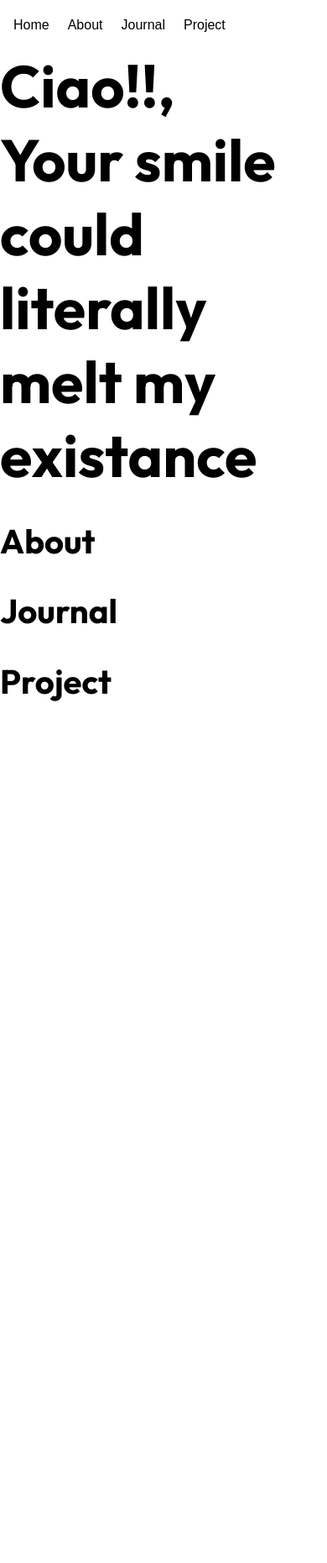
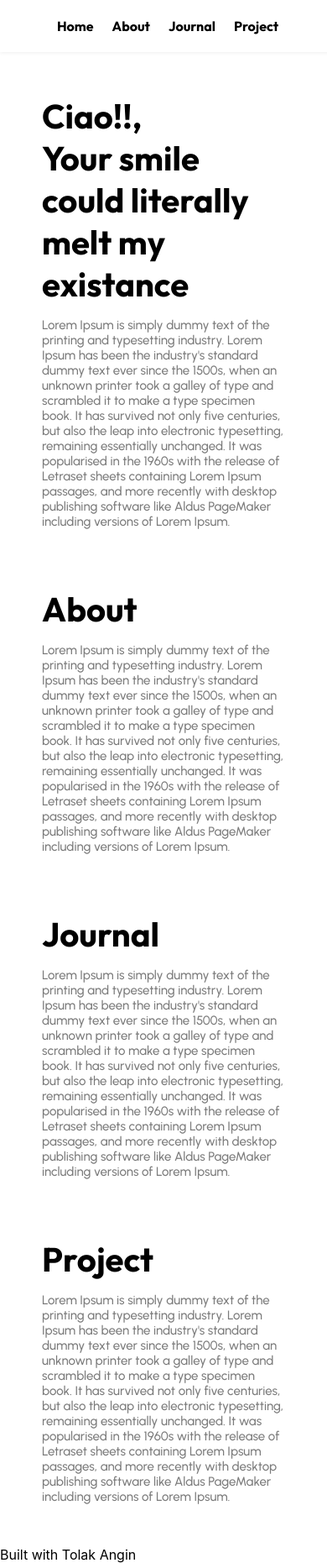
Before and after one commit to Fitriawan-Arya-N/web-portofolio-arya, a React (Create React App) app: page / in a window 390 px wide. Shown: the whole page at 84% size. Before the commit the page ends 846 px from the top, so only its background shows below. Built offline with nearby package versions, Linux system fonts and the light colour scheme.

Commit message:
Tambah Animasi ease-in

```diff
--- a/src/App.js
+++ b/src/App.js
@@ -4,6 +4,7 @@ import HomePage from './pages/HomePage'; // Impor halaman Home
 import About from './pages/About'; // Impor halaman About
 import Journal from './pages/Journal'; // Impor halaman Journal
 import Project from './pages/Project'; // Impor halaman Project
+import Footer from './components/Footer';
 
 
 const App = () => {
@@ -14,6 +15,7 @@ const App = () => {
       <About /> {/* Tampilkan halaman About */}
       <Journal /> {/* Tampilkan halaman Journal */}
       <Project /> {/* Tampilkan halaman Project */}
+      <Footer />
     </div>
   );
 };
--- a/src/components/Footer.js
+++ b/src/components/Footer.js
@@ -0,0 +1,16 @@
+import React from 'react';
+// import "../styles/Footer.css";
+
+const Footer = () => {
+  return (
+    <header className="footer">
+      <nav>
+        <ul>
+          <li>Built with Tolak Angin</li>
+        </ul>
+      </nav>
+    </header>
+  );
+};
+
+export default Footer;
--- a/src/components/Header.js
+++ b/src/components/Header.js
@@ -4,7 +4,11 @@ import "../styles/Header.css";
 const scrollToSection = (sectionId) => {
   const section = document.getElementById(sectionId);
   if (section) {
-    section.scrollIntoView({ behavior: "smooth" });
+    const headerHeight = document.querySelector('.header').offsetHeight;
+    const yOffset = -headerHeight; // Adjust this value if needed
+    const y = section.getBoundingClientRect().top + window.pageYOffset + yOffset;
+
+    window.scrollTo({ top: y, behavior: 'smooth' });
   }
 };
 
--- a/src/pages/About.js
+++ b/src/pages/About.js
@@ -1,11 +1,37 @@
-import React from 'react';
+// about.js
+
+import React, { useRef, useEffect } from 'react';
 import '../styles/About.css';
 
 const About = () => {
+  const aboutRef = useRef(null);
+
+  useEffect(() => {
+    const aboutElement = aboutRef.current;
+
+    const handleScroll = () => {
+      const { top } = aboutElement.getBoundingClientRect();
+      const windowHeight = window.innerHeight;
+
+      if (top < windowHeight * 0.75) {
+        aboutElement.classList.add('fade-in');
+        window.removeEventListener('scroll', handleScroll);
+      }
+    };
+
+    window.addEventListener('scroll', handleScroll);
+
+    return () => {
+      window.removeEventListener('scroll', handleScroll);
+    };
+  }, []);
+
   return (
-    <div id="about" className="AboutTitle">
-      <h2>About</h2>
-      {/* Isi konten untuk halaman About */}
+    <div ref={aboutRef} className="container-about">
+      <div id="about" className="AboutTitle">
+        <h2>About</h2>
+        <p className="about-text">Lorem Ipsum is simply dummy text of the printing and typesetting industry. Lorem Ipsum has been the industry's standard dummy text ever since the 1500s, when an unknown printer took a galley of type and scrambled it to make a type specimen book. It has survived not only five centuries, but also the leap into electronic typesetting, remaining essentially unchanged. It was popularised in the 1960s with the release of Letraset sheets containing Lorem Ipsum passages, and more recently with desktop publishing software like Aldus PageMaker including versions of Lorem Ipsum.</p>
+      </div>
     </div>
   );
 };
--- a/src/pages/HomePage.js
+++ b/src/pages/HomePage.js
@@ -1,17 +1,40 @@
-import React from 'react';
+// HomePage.js
+
+import React, { useRef, useEffect } from 'react';
 import '../styles/HomePage.css';
 
 const HomePage = () => {
+  const homeRef = useRef(null);
+
+  useEffect(() => {
+    const homeElement = homeRef.current;
+
+    const handleScroll = () => {
+      const { top } = homeElement.getBoundingClientRect();
+      const windowHeight = window.innerHeight;
+
+      if (top < windowHeight * 0.75) {
+        homeElement.classList.add('fade-in');
+        window.removeEventListener('scroll', handleScroll);
+      }
+    };
+
+    window.addEventListener('scroll', handleScroll);
+
+    return () => {
+      window.removeEventListener('scroll', handleScroll);
+    };
+  }, []);
 
   return (
-    <div>
-      {/* Content */}
+    <div ref={homeRef} className="container-home">
       <div id="home" className="HomeTitle">
-      <h2>Ciao!!, <br/>Your smile could literally <br/>melt my existance </h2>
-        {/* Isi konten untuk halaman Home */}
+        <h2>Ciao!!, <br/>Your smile could literally <br/>melt my existance </h2>
+        <p className="home-text">Lorem Ipsum is simply dummy text of the printing and typesetting industry. Lorem Ipsum has been the industry's standard dummy text ever since the 1500s, when an unknown printer took a galley of type and scrambled it to make a type specimen book. It has survived not only five centuries, but also the leap into electronic typesetting, remaining essentially unchanged. It was popularised in the 1960s with the release of Letraset sheets containing Lorem Ipsum passages, and more recently with desktop publishing software like Aldus PageMaker including versions of Lorem Ipsum.</p>
       </div>
     </div>
   );
 };
 
+
 export default HomePage;
--- a/src/pages/Journal.js
+++ b/src/pages/Journal.js
@@ -1,11 +1,37 @@
-import React from 'react';
+// journal.js
+
+import React, { useRef, useEffect } from 'react';
 import '../styles/Journal.css';
 
 const Journal = () => {
+  const journalRef = useRef(null);
+
+  useEffect(() => {
+    const journalElement = journalRef.current;
+
+    const handleScroll = () => {
+      const { top } = journalElement.getBoundingClientRect();
+      const windowHeight = window.innerHeight;
+
+      if (top < windowHeight * 0.75) {
+        journalElement.classList.add('fade-in');
+        window.removeEventListener('scroll', handleScroll);
+      }
+    };
+
+    window.addEventListener('scroll', handleScroll);
+
+    return () => {
+      window.removeEventListener('scroll', handleScroll);
+    };
+  }, []);
+
   return (
-    <div id="journal" className="JournalTitle">
-      <h2>Journal</h2>
-      {/* Isi konten untuk halaman Journal */}
+    <div ref={journalRef} className="container-journal">
+      <div id="journal" className="JournalTitle">
+        <h2>Journal</h2>
+        <p className="journal-text">Lorem Ipsum is simply dummy text of the printing and typesetting industry. Lorem Ipsum has been the industry's standard dummy text ever since the 1500s, when an unknown printer took a galley of type and scrambled it to make a type specimen book. It has survived not only five centuries, but also the leap into electronic typesetting, remaining essentially unchanged. It was popularised in the 1960s with the release of Letraset sheets containing Lorem Ipsum passages, and more recently with desktop publishing software like Aldus PageMaker including versions of Lorem Ipsum.</p>
+      </div>
     </div>
   );
 };
--- a/src/pages/Project.js
+++ b/src/pages/Project.js
@@ -3,9 +3,13 @@ import '../styles/Project.css';
 
 const Project = () => {
   return (
-    <div id="project" className="ProjectTitle">
-      <h2>Project</h2>
-      {/* Isi konten untuk halaman Project */}
+    <div>
+      <div className="container-project">
+        <div id="project" className="ProjectTitle">
+        <h2>Project</h2>
+          <p className="project-text">Lorem Ipsum is simply dummy text of the printing and typesetting industry. Lorem Ipsum has been the industry's standard dummy text ever since the 1500s, when an unknown printer took a galley of type and scrambled it to make a type specimen book. It has survived not only five centuries, but also the leap into electronic typesetting, remaining essentially unchanged. It was popularised in the 1960s with the release of Letraset sheets containing Lorem Ipsum passages, and more recently with desktop publishing software like Aldus PageMaker including versions of Lorem Ipsum.</p>
+        </div>
+      </div>
     </div>
   );
 };
--- a/src/styles/About.css
+++ b/src/styles/About.css
@@ -5,6 +5,27 @@
   font-style: normal; /* Gaya font normal */
   font-size: 50px; /* Ukuran font yang lebih besar */
   margin-bottom: 10px; /* Margin bawah agar terlihat lebih rapi */
+  padding-top: 20px;
+}
+
+.container-about {
+  margin-left: 400px;
+  margin-right: 400px;
+  margin-bottom: 50px;
+  opacity: 0; /* Awalnya atur opasitas menjadi 0 */
+  transition: opacity 1s ease-in; /* Tambahkan transisi untuk animasi fade in */
+}
+.fade-in {
+  opacity: 1; /* Saat class fade-in ditambahkan, ubah opasitas menjadi 1 */
+}
+
+.about-text {
+  font-family: "Urbanist", sans-serif;
+  font-optical-sizing: auto;
+  font-weight: 500;
+  font-style: normal;
+  font-size: 25px;
+  color: rgb(123, 123, 123);
 }
 
 /* Media Queries */
@@ -12,4 +33,24 @@
   .AboutTitle h2 {
     font-size: 40px; /* Ubah ukuran font menjadi lebih kecil untuk perangkat seluler */
   }
+
+  .container-about {
+    margin-left: 50px;
+    margin-right: 50px;
+    margin-bottom: 50px;
+    opacity: 0; /* Awalnya atur opasitas menjadi 0 */
+    transition: opacity 1s ease-in; /* Tambahkan transisi untuk animasi fade in */
+  }
+  .fade-in {
+    opacity: 1; /* Saat class fade-in ditambahkan, ubah opasitas menjadi 1 */
+  }
+
+  .about-text {
+    font-family: "Urbanist", sans-serif;
+    font-optical-sizing: auto;
+    font-weight: 500;
+    font-style: normal;
+    font-size: 15px;
+    color: rgb(123, 123, 123);
+  }
 }
--- a/src/styles/Header.css
+++ b/src/styles/Header.css
@@ -1,4 +1,5 @@
-/* CSS utama */
+/* Header.css */
+
 .header {
   position: fixed;
   width: 100%;
@@ -6,7 +7,10 @@
   left: 0;
   background-color: #ffffff;
   z-index: 1000;
+  text-align: center;
+  box-shadow: 0px 1px 4px rgba(99, 99, 99, 0.1);
 }
+
 
 nav ul {
   list-style: none;
@@ -20,21 +24,25 @@
 }
 
 nav ul li button {
+  font-family: "Outfit", sans-serif;
+  font-optical-sizing: auto;
+  font-weight: 200;
+  font-style: normal;
   background: none;
   border: none;
   color: #000000;
-    font-size: 1.5rem; /* Ubah ukuran font menjadi responsif */
+  font-size: 20px;
   cursor: pointer;
-    margin: 10px 0; /* Ubah margin atas dan bawah */
+  margin: 10px 0;
 }
 
 /* Media Queries */
 @media only screen and (max-width: 768px) {
   .header {
-      padding: 10px; /* Tambahkan padding untuk membuat tombol lebih terpisah */
+    padding: 10px;
   }
 
   nav ul li button {
-      font-size: 1rem; /* Ubah ukuran font menjadi lebih kecil untuk perangkat seluler */
+    font-size: 1rem;
   }
 }
--- a/src/styles/HomePage.css
+++ b/src/styles/HomePage.css
@@ -1,13 +1,65 @@
-/* styles.css */
+/* HomePage.css */
 
+.HomeTitle h2 {
+  font-family: "Outfit", sans-serif;
+  font-optical-sizing: auto;
+  font-weight: 700;
+  font-style: normal;
+  font-size: 100px;
+  margin-bottom: 10px;
+  padding-top: 80px;
 
+}
 
+.container-home {
+  margin-left: 400px;
+  margin-right: 400px;
+  margin-bottom: 50px;
+}
+
+.home-text {
+  font-family: "Urbanist", sans-serif;
+  font-optical-sizing: auto;
+  font-weight: 500;
+  font-style: normal;
+  font-size: 25px;
+  color: rgb(123, 123, 123);
+
+}
+
+@keyframes fadeIn {
+  from {
+    opacity: 0;
+    transform: translateY(-20px); /* Move the element upward */
+  }
+  to {
+    opacity: 1;
+    transform: translateY(0); /* Move the element back to its original position */
+  }
+}
+
+.HomeTitle h2,
+.home-text {
+  animation: fadeIn 1s ease-in; /* Apply the animation */
+}
+
+@media only screen and (max-width: 768px) {
   .HomeTitle h2 {
-    font-family: "Outfit", sans-serif; /* Menggunakan font "Outfit" */
+    font-size: 40px;
+    padding-top: 80px;
+  }
+  .container-home {
+    margin-left: 50px;
+    margin-right: 50px;
+    margin-bottom: 50px;
+  }
+
+  .home-text {
+    font-family: "Urbanist", sans-serif;
     font-optical-sizing: auto;
-    font-weight: 700; /* Ketebalan font yang sesuai */
-    font-style: normal; /* Gaya font normal */
-    font-size: 70px; /* Ukuran font yang lebih besar */
-    margin-bottom: 10px; /* Margin bawah agar terlihat lebih rapi */
-
+    font-weight: 500;
+    font-style: normal;
+    font-size: 15px;
+    color: rgb(123, 123, 123);
   }
+}
--- a/src/styles/Journal.css
+++ b/src/styles/Journal.css
@@ -10,6 +10,26 @@
     font-style: normal; /* Gaya font normal */
     font-size: 50px; /* Ukuran font yang lebih besar */
     margin-bottom: 10px; /* Margin bawah agar terlihat lebih rapi */
+    padding-top: 20px;
+  }
+
+  .container-journal {
+    margin-left: 400px;
+    margin-right: 400px;
+    opacity: 0; /* Awalnya atur opasitas menjadi 0 */
+    transition: opacity 1s ease-in; /* Tambahkan transisi untuk animasi fade in */
+  }
+  .fade-in {
+    opacity: 1; /* Saat class fade-in ditambahkan, ubah opasitas menjadi 1 */
+  }
+
+  .journal-text {
+    font-family: "Urbanist", sans-serif;
+    font-optical-sizing: auto;
+    font-weight: 500;
+    font-style: normal;
+    font-size: 25px;
+    color: rgb(123, 123, 123);
   }
 
   /* Media Queries */
@@ -17,4 +37,23 @@
     .JournalTitle h2 {
       font-size: 40px; /* Ubah ukuran font menjadi lebih kecil untuk perangkat seluler */
     }
+    .container-journal {
+      margin-left: 50px;
+      margin-right: 50px;
+      margin-bottom: 50px;
+      opacity: 0; /* Awalnya atur opasitas menjadi 0 */
+      transition: opacity 1s ease-in; /* Tambahkan transisi untuk animasi fade in */
+    }
+    .fade-in {
+      opacity: 1; /* Saat class fade-in ditambahkan, ubah opasitas menjadi 1 */
+    }
+
+    .journal-text {
+      font-family: "Urbanist", sans-serif;
+      font-optical-sizing: auto;
+      font-weight: 500;
+      font-style: normal;
+      font-size: 15px;
+      color: rgb(123, 123, 123);
+    }
   }
--- a/src/styles/Project.css
+++ b/src/styles/Project.css
@@ -9,6 +9,22 @@
     font-style: normal; /* Gaya font normal */
     font-size: 50px; /* Ukuran font yang lebih besar */
     margin-bottom: 10px; /* Margin bawah agar terlihat lebih rapi */
+    padding-top: 20px;
+  }
+
+  .container-project {
+    margin-left: 400px;
+    margin-right: 400px;
+    margin-bottom: 50px;
+  }
+
+  .project-text {
+    font-family: "Urbanist", sans-serif;
+    font-optical-sizing: auto;
+    font-weight: 500;
+    font-style: normal;
+    font-size: 25px;
+    color: rgb(123, 123, 123);
   }
 
   /* Media Queries */
@@ -16,4 +32,19 @@
     .ProjectTitle h2 {
       font-size: 40px; /* Ubah ukuran font menjadi lebih kecil untuk perangkat seluler */
     }
+
+    .container-project {
+      margin-left: 50px;
+      margin-right: 50px;
+      margin-bottom: 50px;
+    }
+
+    .project-text {
+      font-family: "Urbanist", sans-serif;
+      font-optical-sizing: auto;
+      font-weight: 500;
+      font-style: normal;
+      font-size: 15px;
+      color: rgb(123, 123, 123);
+    }
   }
```
Lines whose indentation alone changed are shown as unchanged.
